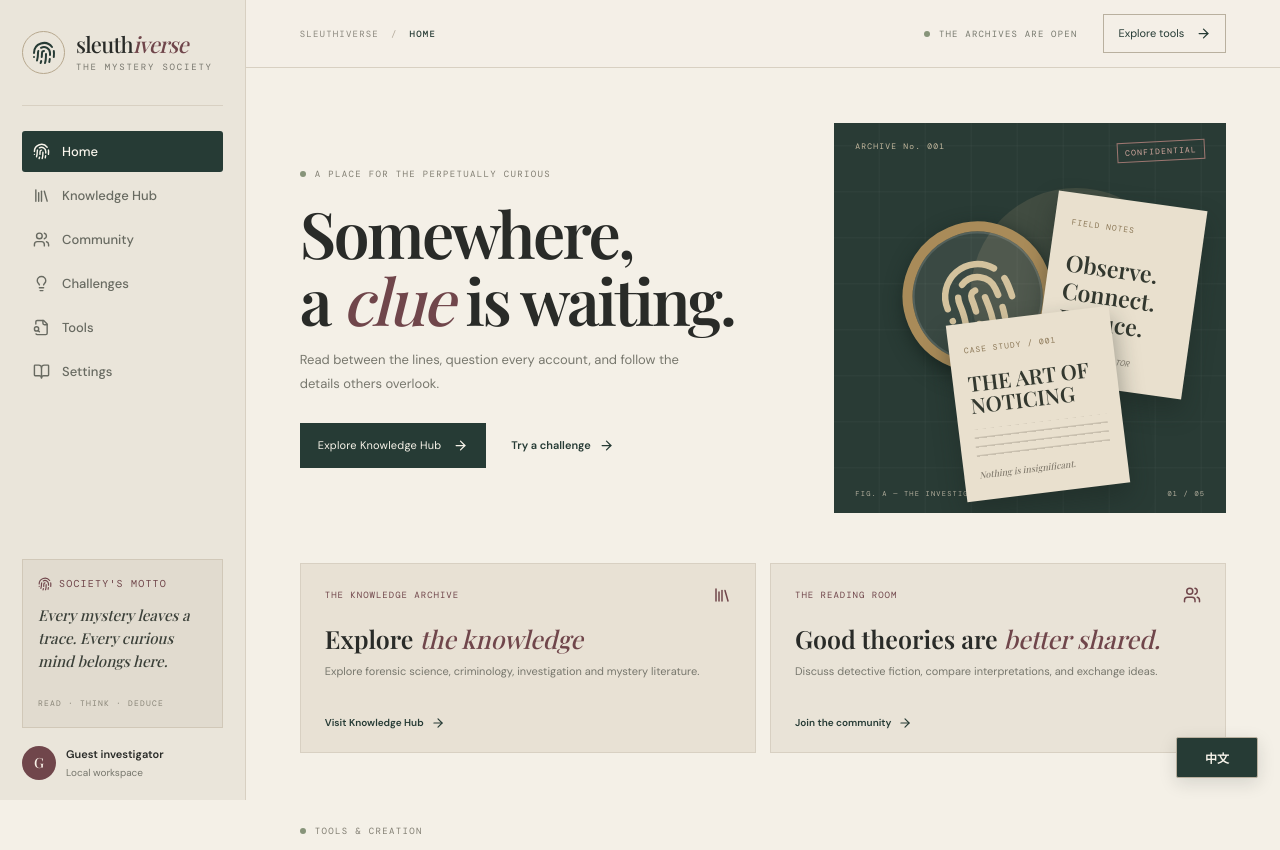
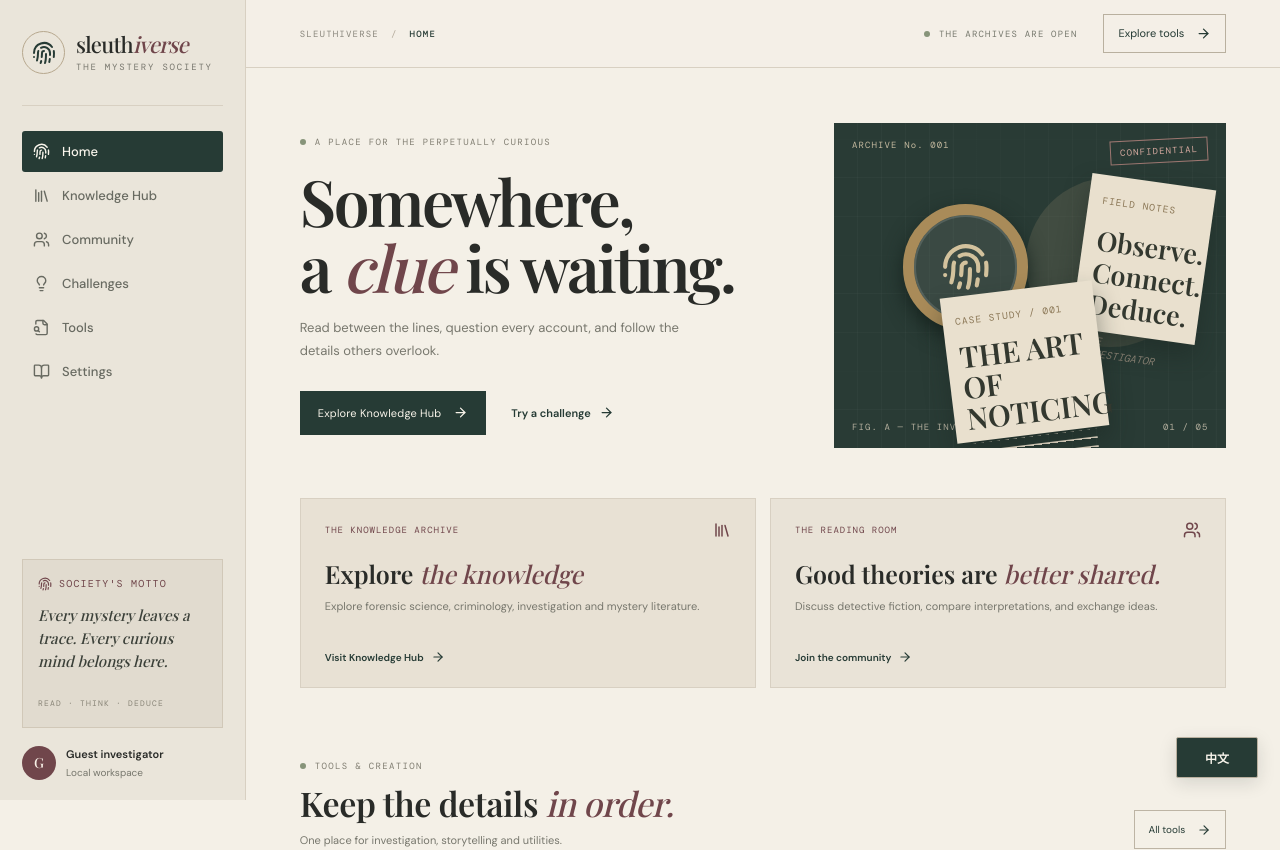
Before and after one commit to sophia101222/Sleuthiverse, a Next.js app: page / in a window 1280 px wide. Shown: the top 850 px of the page. Built offline with nearby package versions, Linux system fonts and the light colour scheme; a web font is replaced by a local one.

Commit message:
Recreate original archive artwork proportions and details

```diff
--- a/app/globals.css
+++ b/app/globals.css
@@ -261,3 +261,27 @@ html[lang="zh"] .knowledge-hero h1,html[lang="zh"] .knowledge-card h2{font-famil
 html[lang="zh"] .knowledge-hero p,html[lang="zh"] .knowledge-card p,html[lang="zh"] .knowledge-card li{font-family:"Noto Sans SC","PingFang SC",sans-serif;line-break:strict;text-wrap:pretty}
 html[lang="zh"] .home-v2 .welcome-art-caption,html[lang="zh"] .home-v2 .welcome-art-label{font-family:"Noto Sans SC",sans-serif;letter-spacing:.08em}
 @media(max-width:700px){html[lang="zh"] .home-v2 .home-welcome h1{font-size:clamp(34px,8.5vw,42px);max-width:100%}}
+
+/* Original Sleuthiverse archive artwork, restored from the first homepage concept. */
+.home-v2 .restored-hero-art{height:auto;aspect-ratio:1.207;min-height:0;padding:0;background:#293b35;position:relative;overflow:hidden;color:#e8dfcc;isolation:isolate}
+.home-v2 .restored-hero-art:before{content:"";position:absolute;inset:0;background:repeating-linear-gradient(90deg,transparent 0 5.8%,rgba(255,255,255,.025) 5.95% 6.1%),repeating-linear-gradient(0deg,transparent 0 11.6%,rgba(255,255,255,.025) 11.75% 11.9%);z-index:-1}
+.home-v2 .restored-hero-art .art-topline,.home-v2 .restored-hero-art .art-bottom{left:4.5%;right:4.5%;font-size:clamp(7px,.7vw,10px);letter-spacing:1.15px}
+.home-v2 .restored-hero-art .art-topline{top:5%}
+.home-v2 .restored-hero-art .art-topline span:last-child{padding:5px 9px}
+.home-v2 .restored-hero-art .moon-disc{width:43%;height:auto;aspect-ratio:1;right:8%;top:17%}
+.home-v2 .restored-hero-art .magnifier{left:17.5%;top:25%;width:32%;height:auto;aspect-ratio:1;transform:none}
+.home-v2 .restored-hero-art .lens{width:100%;height:auto;aspect-ratio:1;border-width:clamp(5px,.9vw,11px)}
+.home-v2 .restored-hero-art .lens svg{width:48%;height:48%}
+.home-v2 .restored-hero-art .handle{width:11%;height:65%;left:45%;top:83%;border-radius:9px}
+.home-v2 .restored-hero-art .paper-back{width:32%;height:48%;right:5%;top:18%;padding:3.5%;transform:rotate(8deg)}
+.home-v2 .restored-hero-art .paper-back b{font-size:clamp(17px,2.1vw,30px);line-height:1.18;margin-top:16%}
+.home-v2 .restored-hero-art .paper-back i{font-size:clamp(7px,.8vw,11px);margin-top:14%}
+.home-v2 .restored-hero-art .paper-front{width:39%;height:45%;left:29%;bottom:4%;padding:3.2%;transform:rotate(-7deg)}
+.home-v2 .restored-hero-art .paper-front strong{font-size:clamp(17px,2.3vw,32px);line-height:1.05;margin-top:9%}
+.home-v2 .restored-hero-art .paper-front .paper-lines{height:18%;margin-top:8%}
+.home-v2 .restored-hero-art .paper-front>span{font-size:clamp(7px,.8vw,11px);margin-top:4%}
+.home-v2 .restored-hero-art .paper-back>span,.home-v2 .restored-hero-art .paper-front>small{font-size:clamp(7px,.75vw,10px)}
+html[lang="zh"] .home-v2 .restored-hero-art .paper-back b,html[lang="zh"] .home-v2 .restored-hero-art .paper-front strong{font-family:"Noto Serif SC","Noto Sans SC",serif;letter-spacing:.04em;line-height:1.35}
+html[lang="zh"] .home-v2 .restored-hero-art .paper-back i,html[lang="zh"] .home-v2 .restored-hero-art .paper-front>span{font-family:"Noto Sans SC",sans-serif;font-style:normal}
+@media(max-width:800px){.home-v2 .restored-hero-art{max-width:620px;width:100%}}
+@media(max-width:540px){.home-v2 .restored-hero-art .paper-back b{font-size:clamp(15px,4vw,21px)}.home-v2 .restored-hero-art .paper-front strong{font-size:clamp(15px,4.5vw,22px)}.home-v2 .restored-hero-art .magnifier{left:13%;top:27%;width:31%}}
```
